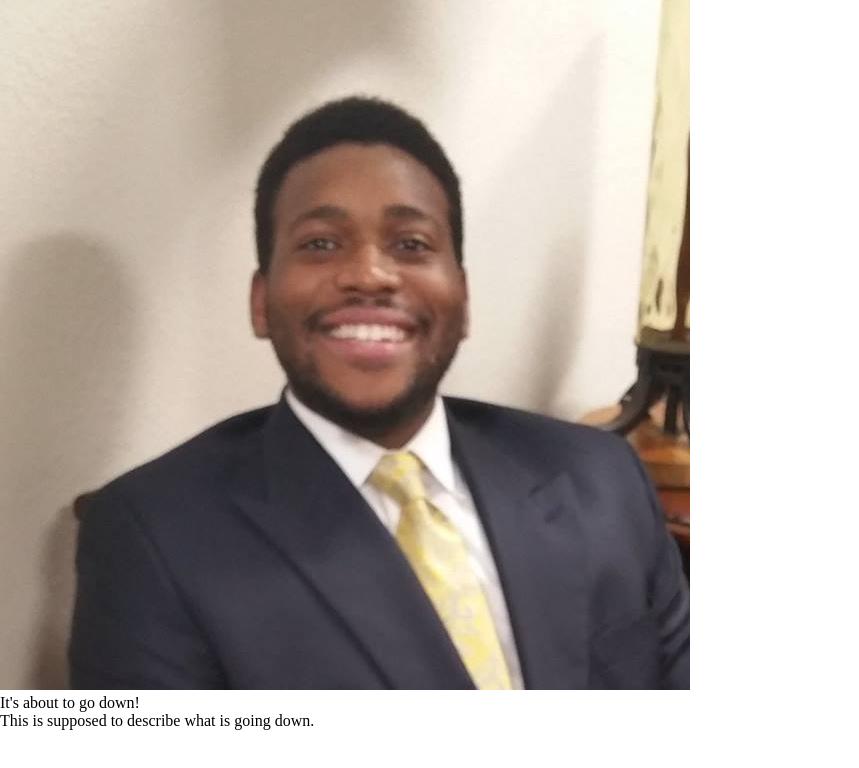
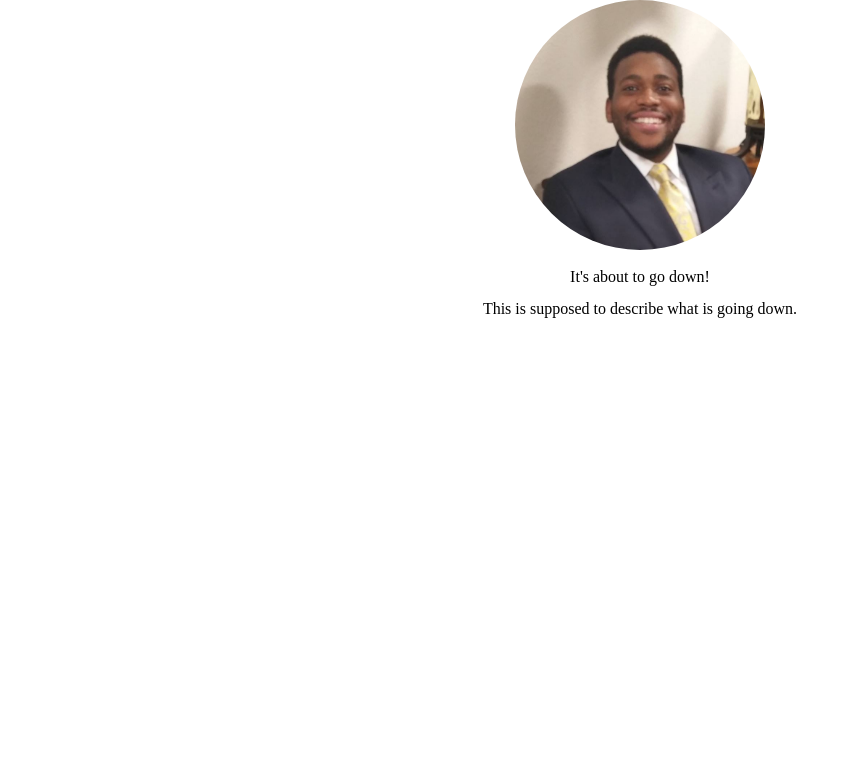
Before and after one commit to gardner589/gardner589.github.io, a plain HTML site: page index.html in a window 1280 px wide. Shown: the whole page, without its empty margins (0-859 px from the left). Drawn offline with Linux system fonts and the light colour scheme.

Commit message:
save point before styling

```diff
--- a/index.html
+++ b/index.html
@@ -6,9 +6,11 @@
 </head>
 <body>
   <section id="face">
+    <header>
     <img src="profpic.jpg" alt="My picure of my face"/>
     <h1>It's about to go down!</h1>
     <p>This is supposed to describe what is going down.</p>
+  </header>
   </section>
 </body>
 </html>
--- a/stylo.css
+++ b/stylo.css
@@ -9,4 +9,23 @@ font-style:inherit;
 text-decoration:inherit;
 line-height:inherit;
 color:inherit;
+box-sizing: border-box;
 }
+
+#face{
+  margin: 0 auto;
+  text-align: center;
+  line-height: 2;
+  display: flex;
+  flex-direction: column;
+  justify-content: center;
+  align-items: center;
+  height: 100%vh;
+}
+
+#face img{
+/*  margin: 0 auto;*/
+  width: 250px;
+  border-radius: 50%;
+
+}
```
